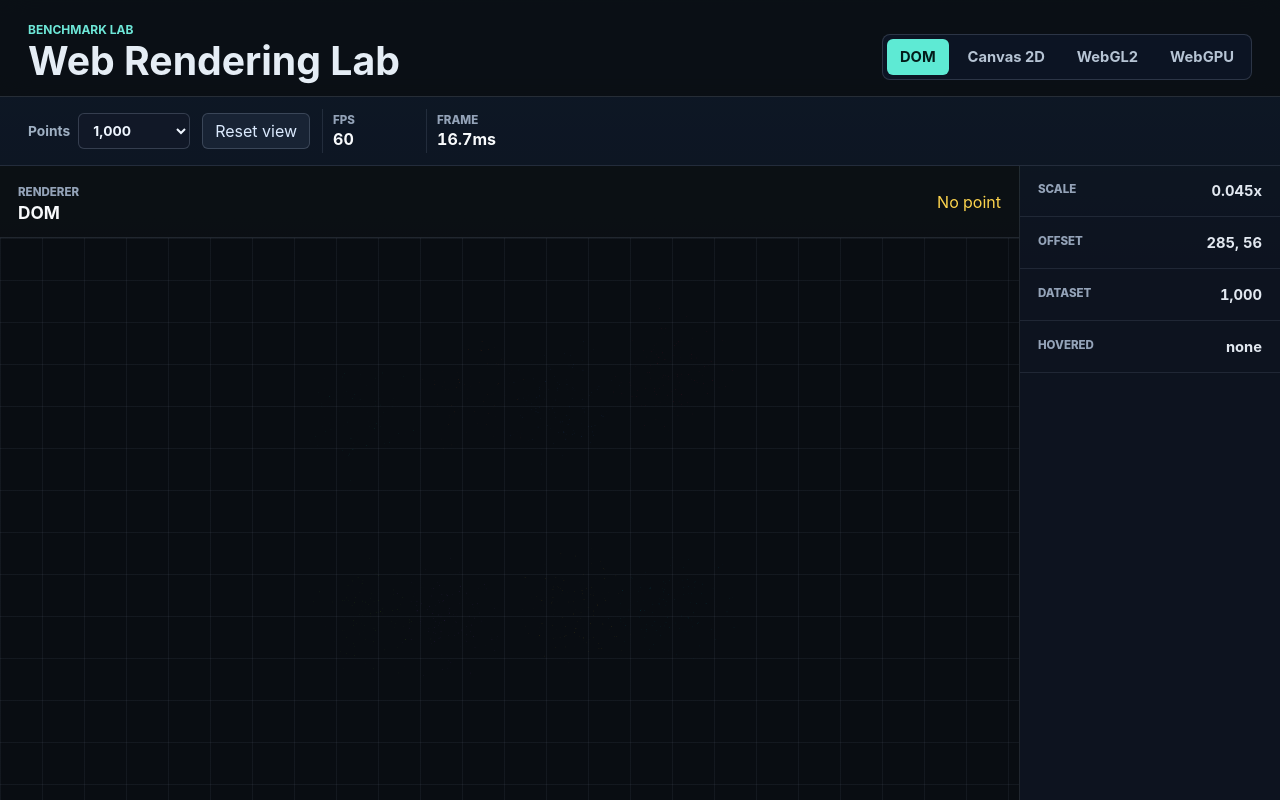
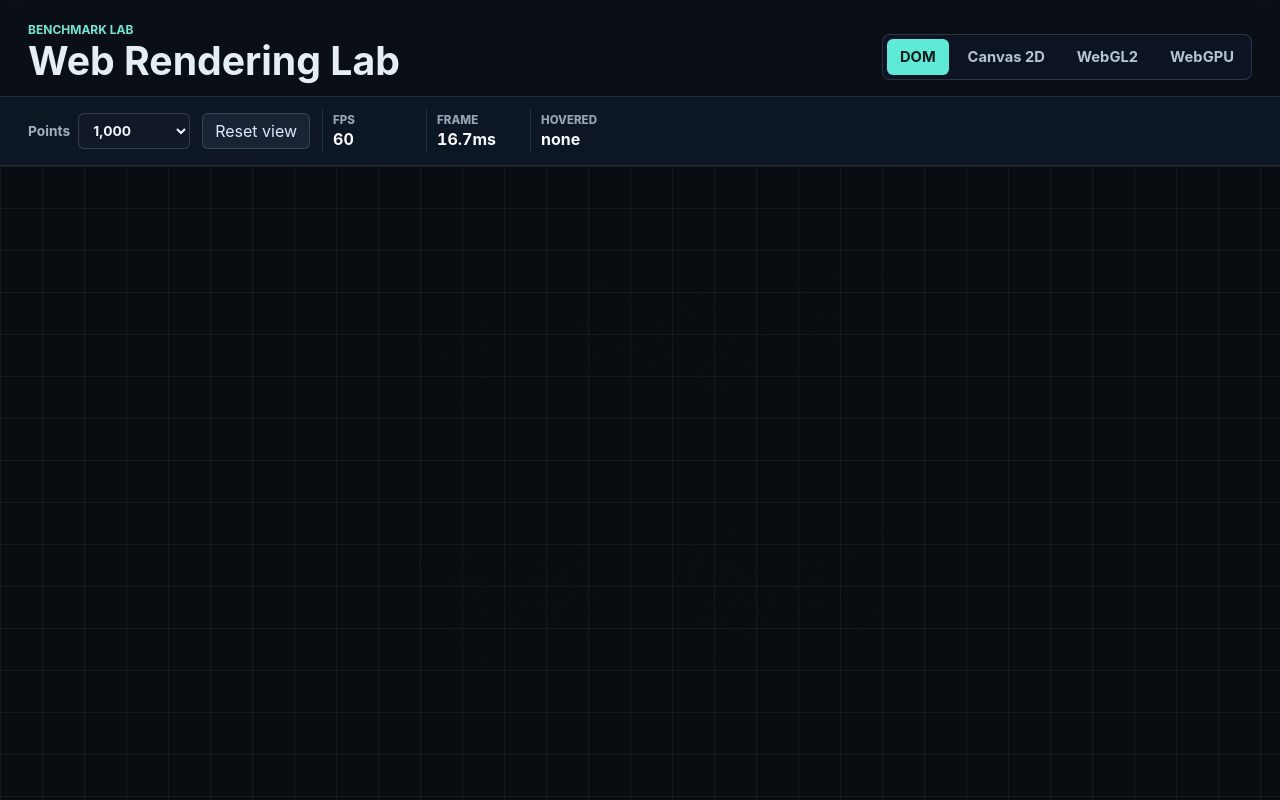
Before and after one commit to luciomartinez/web-rendering-lab, a website built with Vite: page index.html in a window 1280 px wide. Built offline with nearby package versions, Linux system fonts and the light colour scheme.

Commit message:
Simplify benchmark layout

```diff
--- a/src/app.ts
+++ b/src/app.ts
@@ -115,38 +115,16 @@ export class RenderingLabApp {
             <span>Frame</span>
             <strong id="frame-ms" data-testid="frame-ms">0.0ms</strong>
           </div>
+          <div class="metric metric--wide">
+            <span>Hovered</span>
+            <strong id="hovered-value" data-testid="hovered-value">none</strong>
+          </div>
         </section>
 
         <main class="workspace">
           <section class="stage-panel">
-            <div class="stage-heading">
-              <div>
-                <span class="stage-label">Renderer</span>
-                <strong id="active-renderer" data-testid="active-renderer">${ROUTE_LABELS[activeKind]}</strong>
-              </div>
-              <div class="hover-readout" id="hover-readout" data-testid="hover-readout">No point</div>
-            </div>
             <div class="stage" id="stage" data-testid="stage" tabindex="0" aria-label="${ROUTE_LABELS[activeKind]} scatterplot"></div>
           </section>
-
-          <aside class="inspector" aria-label="Viewport state">
-            <div class="inspector-row">
-              <span>Scale</span>
-              <strong id="scale-value">1.000x</strong>
-            </div>
-            <div class="inspector-row">
-              <span>Offset</span>
-              <strong id="offset-value">0, 0</strong>
-            </div>
-            <div class="inspector-row">
-              <span>Dataset</span>
-              <strong id="dataset-value">${formatCount(this.state.pointCount)}</strong>
-            </div>
-            <div class="inspector-row">
-              <span>Hovered</span>
-              <strong id="hovered-value">none</strong>
-            </div>
-          </aside>
         </main>
       </div>
     `;
@@ -263,7 +241,6 @@ export class RenderingLabApp {
     this.state.pointCount = pointCount;
     this.state.hoveredId = null;
     this.data = generatePoints(pointCount);
-    this.root.querySelector("#dataset-value")?.replaceChildren(formatCount(pointCount));
     this.resetViewport();
     void this.mountRenderer();
   }
@@ -300,8 +277,6 @@ export class RenderingLabApp {
       link.classList.toggle("is-active", isActive);
       link.setAttribute("aria-current", isActive ? "page" : "false");
     });
-    this.root.querySelector("#active-renderer")?.replaceChildren(ROUTE_LABELS[activeKind]);
-    this.root.querySelector("#dataset-value")?.replaceChildren(formatCount(this.state.pointCount));
     this.updatePointCountSelect(activeKind);
 
     if (this.stage) {
@@ -311,14 +286,7 @@ export class RenderingLabApp {
 
   private updateReadouts(): void {
     const hovered = this.state.hoveredId === null ? null : this.data[this.state.hoveredId];
-    this.root.querySelector("#scale-value")?.replaceChildren(`${this.state.viewport.scale.toFixed(3)}x`);
-    this.root
-      .querySelector("#offset-value")
-      ?.replaceChildren(`${Math.round(this.state.viewport.offsetX)}, ${Math.round(this.state.viewport.offsetY)}`);
     this.root.querySelector("#hovered-value")?.replaceChildren(hovered ? `#${hovered.id}` : "none");
-    this.root
-      .querySelector("#hover-readout")
-      ?.replaceChildren(hovered ? `#${hovered.id}  ${Math.round(hovered.x)}, ${Math.round(hovered.y)}` : "No point");
   }
 
   private handlePointerDown = (event: PointerEvent): void => {
--- a/src/styles.css
+++ b/src/styles.css
@@ -147,9 +147,11 @@ h1 {
   border-left: 1px solid rgba(148, 163, 184, 0.16);
 }
 
-.metric span,
-.stage-label,
-.inspector-row span {
+.metric--wide {
+  min-width: 120px;
+}
+
+.metric span {
   color: #94a3b8;
   font-size: 0.72rem;
   font-weight: 800;
@@ -165,7 +167,7 @@ h1 {
 .workspace {
   min-height: 0;
   display: grid;
-  grid-template-columns: minmax(0, 1fr) 260px;
+  grid-template-columns: minmax(0, 1fr);
   gap: 0;
 }
 
@@ -173,32 +175,7 @@ h1 {
   min-width: 0;
   min-height: 0;
   display: grid;
-  grid-template-rows: auto minmax(420px, 1fr);
-  border-right: 1px solid rgba(148, 163, 184, 0.16);
-}
-
-.stage-heading {
-  display: flex;
-  justify-content: space-between;
-  align-items: center;
-  gap: 18px;
-  padding: 14px 18px;
-  border-bottom: 1px solid rgba(148, 163, 184, 0.16);
-  background: rgba(11, 15, 20, 0.74);
-}
-
-.stage-heading strong {
-  display: block;
-  margin-top: 2px;
-  color: #f8fafc;
-  font-size: 1.08rem;
-}
-
-.hover-readout {
-  min-width: 190px;
-  color: #fcd34d;
-  font-variant-numeric: tabular-nums;
-  text-align: right;
+  grid-template-rows: minmax(420px, 1fr);
 }
 
 .stage {
@@ -271,30 +248,6 @@ h1 {
   color: #99f6e4;
 }
 
-.inspector {
-  display: grid;
-  align-content: start;
-  gap: 1px;
-  background: rgba(15, 23, 42, 0.54);
-}
-
-.inspector-row {
-  display: flex;
-  justify-content: space-between;
-  gap: 12px;
-  padding: 16px 18px;
-  border-bottom: 1px solid rgba(148, 163, 184, 0.14);
-}
-
-.inspector-row strong {
-  max-width: 140px;
-  overflow-wrap: anywhere;
-  color: #e2e8f0;
-  font-size: 0.92rem;
-  font-variant-numeric: tabular-nums;
-  text-align: right;
-}
-
 @media (max-width: 900px) {
   .topbar,
   .control-strip {
@@ -311,15 +264,4 @@ h1 {
     overflow-x: auto;
   }
 
-  .workspace {
-    grid-template-columns: 1fr;
-  }
-
-  .stage-panel {
-    border-right: 0;
-  }
-
-  .inspector {
-    grid-template-columns: repeat(2, minmax(0, 1fr));
-  }
 }
```
Also changed, not shown: tests/e2e/demos.spec.ts (+8 -8 lines).
